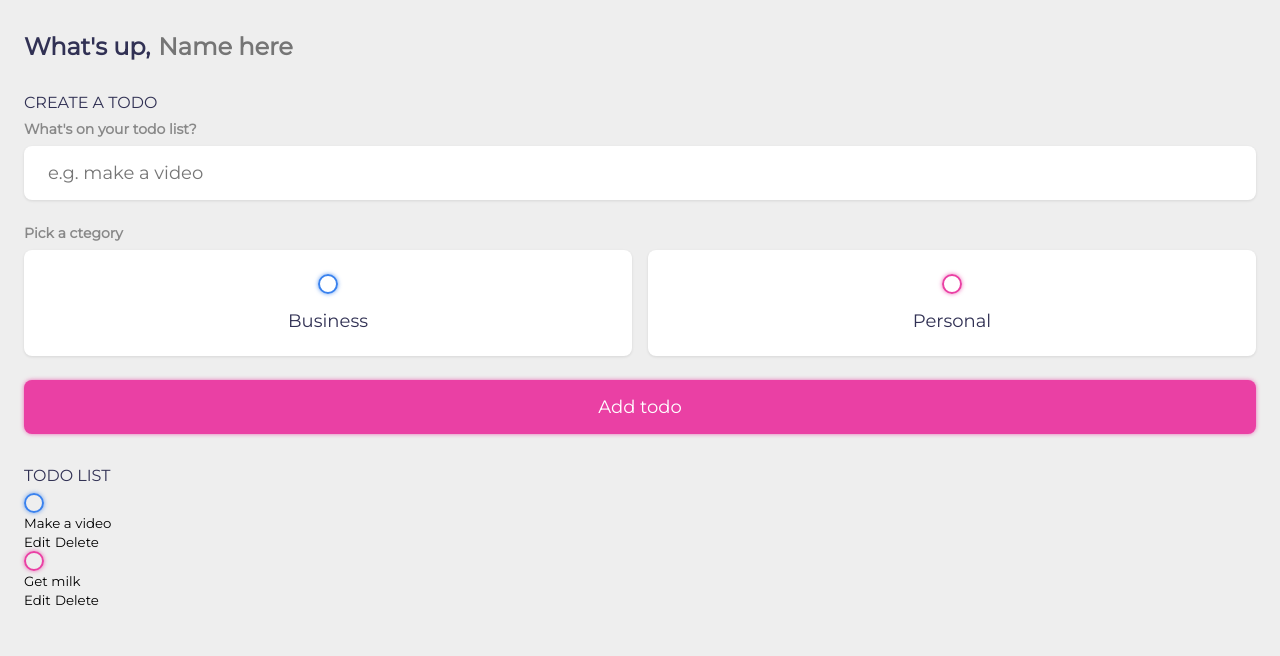
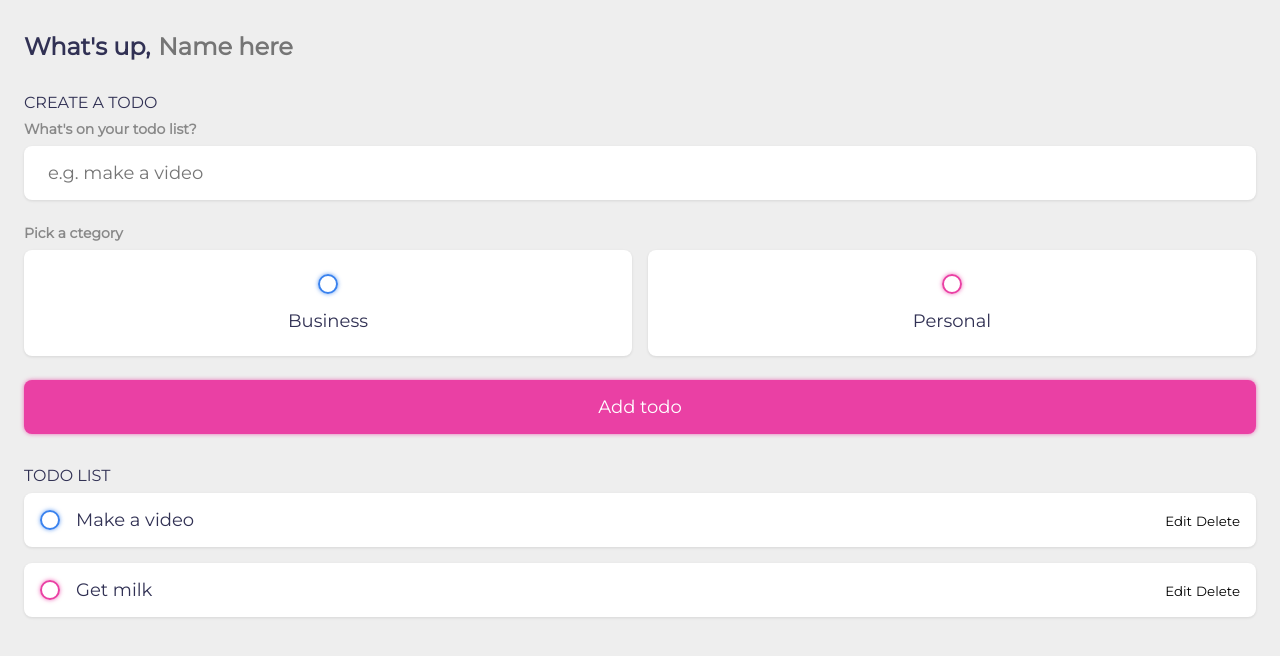
Before and after one commit to Douzandeh/Todo-List-2022-with-LoacalStorage, a plain HTML site: page index.html in a window 1280 px wide. Drawn offline with Linux system fonts and the light colour scheme.

Commit message:
edits Html and Added Style todo-list and todo-item Content

```diff
--- a/index.html
+++ b/index.html
@@ -61,7 +61,7 @@
 
       <section class="todo-li">
         <h3>TODO LIST</h3>
-        <div class="list" id="todo-list">
+        <div class="list todo-list">
           <div class="todo-item">
             <label>
               <input type="checkbox" />
@@ -77,7 +77,7 @@
             </div>
           </div>
         </div>
-        <div class="list" id="todo-list">
+        <div class="list todo-list">
           <div class="todo-item">
             <label>
               <input type="checkbox" />
--- a/main.css
+++ b/main.css
@@ -168,3 +168,33 @@ input:checked ~ .bubble::after {
 .create-todo input[type="submit"]:hover {
   opacity: 0.75;
 }
+
+.todo-list .list {
+  margin: 1rem 0;
+}
+
+.todo-list .todo-item {
+  display: flex;
+  align-items: center;
+  background-color: #fff;
+  padding: 1rem;
+  border-radius: 0.5rem;
+  box-shadow: var(--shadow);
+  margin-bottom: 1rem;
+}
+
+.todo-item label {
+  display: block;
+  margin-right: 1rem;
+  cursor: pointer;
+}
+
+
+.todo-item .todo-content{
+  flex: 1 1 0%;
+}
+
+.todo-item .todo-content input{
+  color: var(--dark);
+  font-size: 1.125rem;
+}
```
